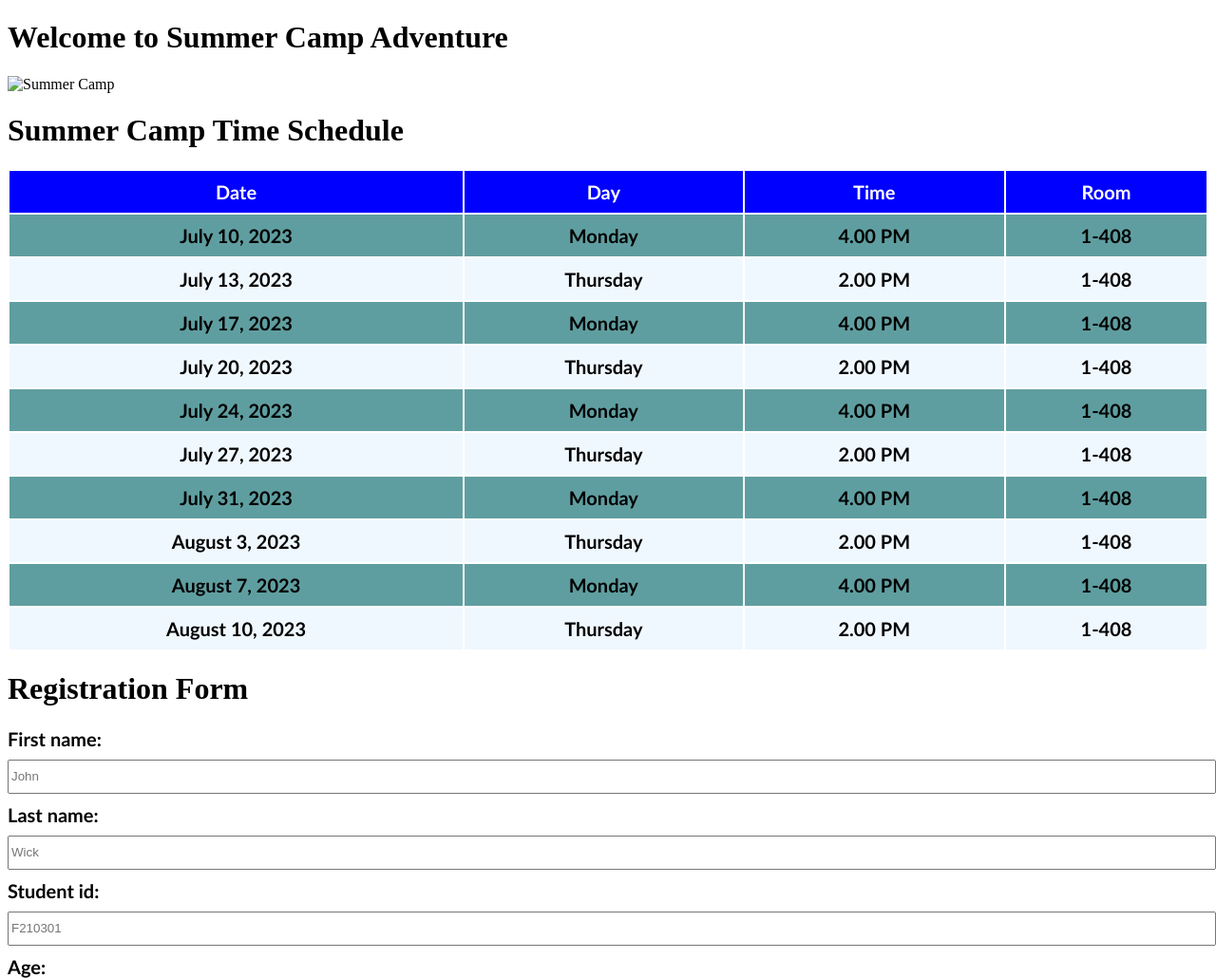
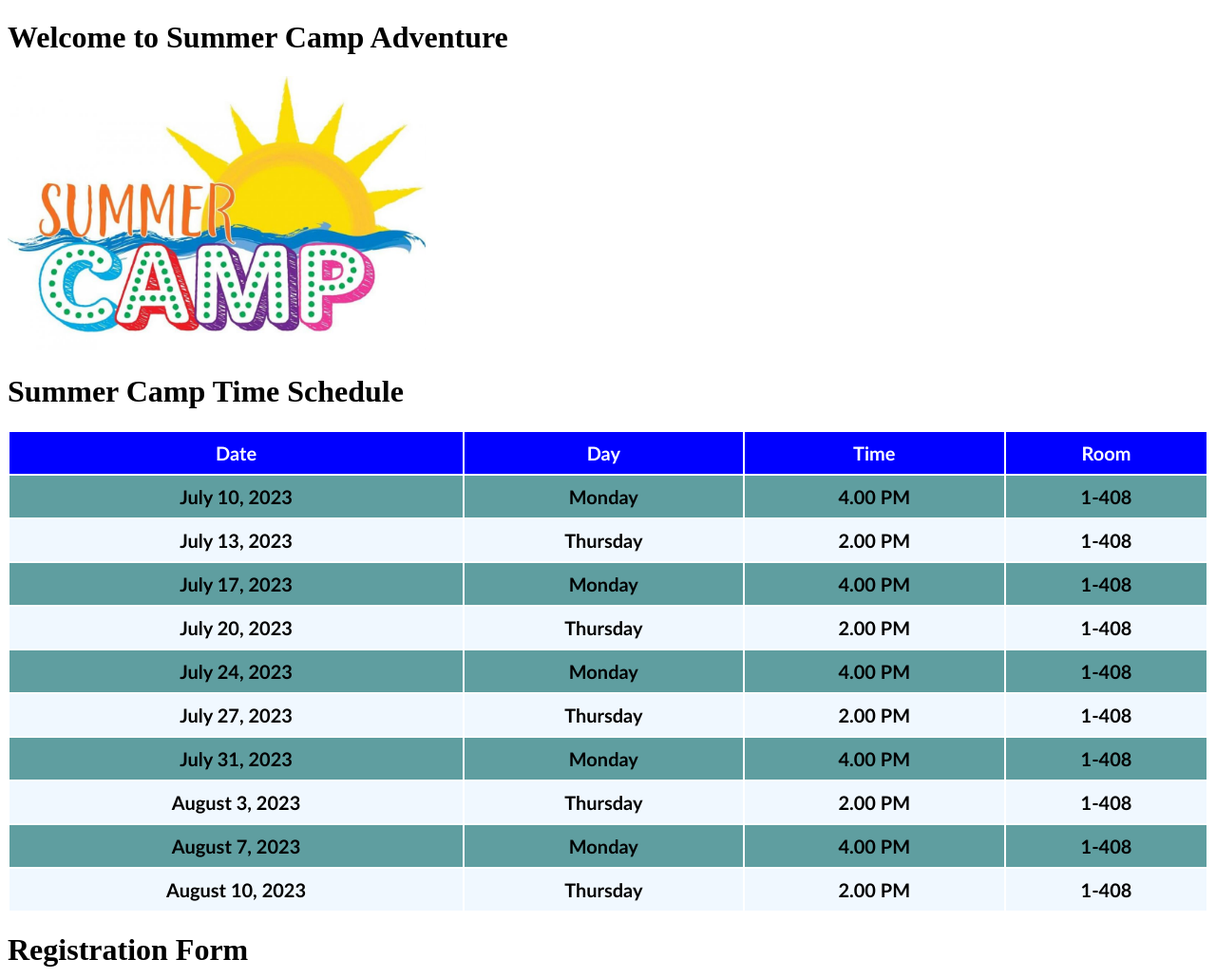
Before and after one commit to imsaimon/Summer-camp, a plain HTML site: page index.html in a window 1280 px wide. Shown: the top 1030 px of the page at 95% size. Drawn offline with Linux system fonts and the light colour scheme; the site is published under a folder, as on GitHub Pages, so addresses that start at the root find nothing.

Commit message:
commit again

```diff
--- a/index.html
+++ b/index.html
@@ -9,7 +9,7 @@
 </head>
 <body>
     <h1>Welcome to Summer Camp Adventure</h1>
-    <img src="/summercamp.jpg" alt="Summer Camp">
+    <img src="images/summercamp.jpg" alt="Summer Camp">
     <h1>Summer Camp Time Schedule</h1>
     <div class="table-part">
         <table class="table-design">
```
Also changed, not shown: images/summercamp.jpg (renamed from summercamp.jpg), images/sunlogo.jpg (renamed from sunlogo.jpg).
